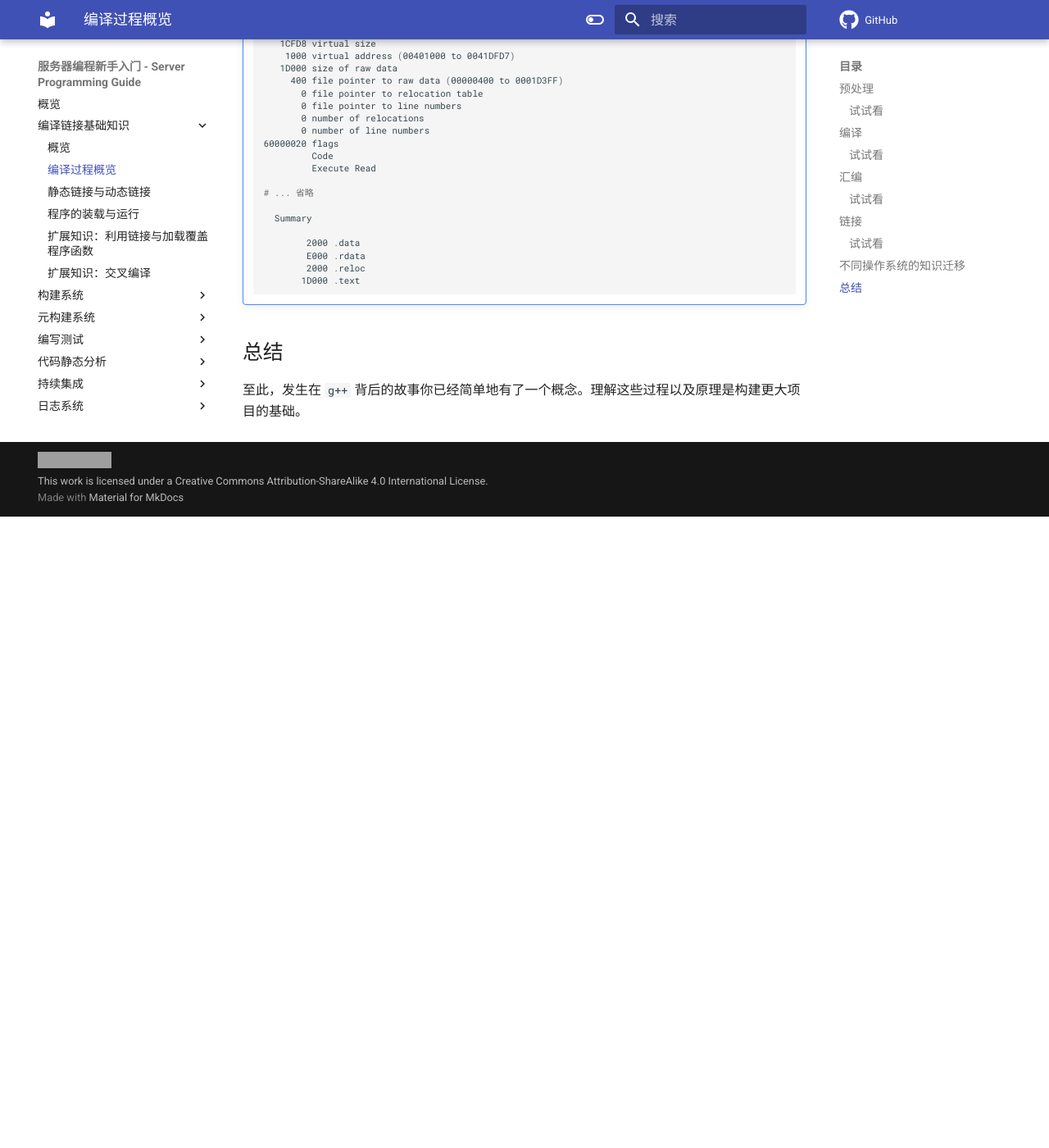
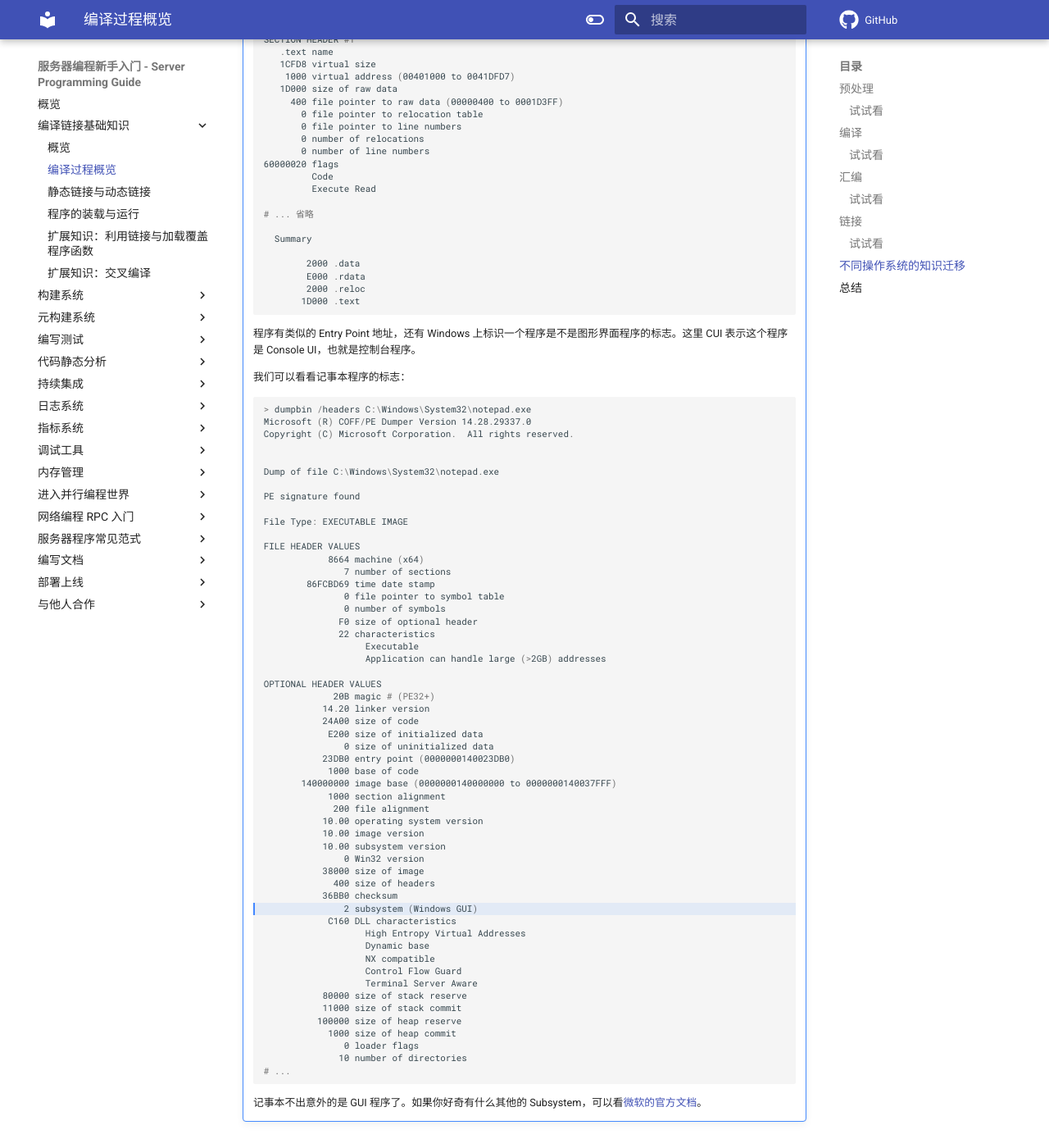
Before and after one commit to howardlau1999/server-programming-guide, an MkDocs documentation site: the page built from docs/basics/procedure.md, in a window 1280 px wide and 1400 px high, scrolled down 9821 px. Shown: the whole window at 82% size. Built offline with MkDocs 1.6.1 and Material for MkDocs 9.7.7, drawn with Linux system fonts in a browser that asks for light colours; emoji names are drawn with the system emoji font; comment, search, counter and statistics services are not loaded; before the commit the page ends 10451 px from its top, so only the background shows below that; some of the changed text lies outside the part shown; grey boxes are pictures that could not be loaded.

Commit message:
add notepad

````diff
--- a/docs/basics/procedure.md
+++ b/docs/basics/procedure.md
@@ -280,8 +280,8 @@
 
 可以看到，经过复杂的链接过程，我们终于得到了熟悉的可执行文件。
 
-???+note `a.out` 的由来
-    `a.out` 这个名字是起源于古老的 Unix 系统，是 "assembler output" 的缩写，来自于 Ken Thompson 的 PDP-7 汇编器。`a.out` 也是一种二进制格式，由于欠缺比较多的功能，逐渐被 ELF、PE 等格式替代。早期 Linux 系统也支持 `a.out` 文件格式，现在的 Linux 系统常用的都是 ELF 格式的二进制，而 `a.out` 格式在 Linux 内核 5.1 版本中被正式移除支持。而 `a.out` 这个名字仍然被用来作为编译器产物的默认名称。
+???+note "`a.out` 的由来"
+    `a.out` 这个名字是起源于古老的 Unix 系统，是 "assembler output" 的缩写，来自于 Ken Thompson 的 PDP-7 汇编器。`a.out` 也是一种二进制格式，由于欠缺比较多的功能，逐渐被 ELF、PE 等格式替代。早期 Linux 系统也支持 `a.out` 文件格式，现在的 Linux 系统常用的都是 ELF 格式的二进制，而 `a.out` 格式在 Linux 内核 5.1 版本中被正式移除支持。而 `a.out` 这个名字仍然被用来作为编译器产物的默认名称。更多故事可以参考[维基百科](https://en.wikipedia.org/wiki/A.out)。
 
 调用 `ld` 命令，只需要将我们希望链接的目标文件一股脑传进去就可以了。而一些系统库并不是以 `.o` 的目标文件形式存放的，而是以 `.a` 文件形式存放的。`.a` 文件其实就是将许多 `.o` 文件拼起来的文件。`.a` 文件往往都以 `lib***.a` 的形式命名。如果我们传参 `-labc`，那么链接器就会去寻找 `libabc.a` 这个文件。这个相当于是一个捷径。
 
@@ -342,7 +342,7 @@
 
     Windows 上的编译器是 `cl`，如果你用的是 Developer Powershell 的话，可以用这个命令编译程序。使用 `g++` 命令编译也可以。
 
-    ```powershell
+    ```powershell hl_lines="39 52"
     > cl /EHsc .\hello.cpp
     Microsoft (R) C/C++ Optimizing Compiler Version 19.28.29337 for x86
     Copyright (C) Microsoft Corporation.  All rights reserved.
@@ -446,6 +446,69 @@
            1D000 .text
     ```
 
+    程序有类似的 Entry Point 地址，还有 Windows 上标识一个程序是不是图形界面程序的标志。这里 CUI 表示这个程序是 Console UI，也就是控制台程序。
+
+    我们可以看看记事本程序的标志：
+
+    ```powershell hl_lines="41"
+    > dumpbin /headers C:\Windows\System32\notepad.exe
+    Microsoft (R) COFF/PE Dumper Version 14.28.29337.0
+    Copyright (C) Microsoft Corporation.  All rights reserved.
+
+
+    Dump of file C:\Windows\System32\notepad.exe
+
+    PE signature found
+
+    File Type: EXECUTABLE IMAGE
+
+    FILE HEADER VALUES
+                8664 machine (x64)
+                   7 number of sections
+            86FCBD69 time date stamp
+                   0 file pointer to symbol table
+                   0 number of symbols
+                  F0 size of optional header
+                  22 characteristics
+                       Executable
+                       Application can handle large (>2GB) addresses
+
+    OPTIONAL HEADER VALUES
+                 20B magic # (PE32+)
+               14.20 linker version
+               24A00 size of code
+                E200 size of initialized data
+                   0 size of uninitialized data
+               23DB0 entry point (0000000140023DB0)
+                1000 base of code
+           140000000 image base (0000000140000000 to 0000000140037FFF)
+                1000 section alignment
+                 200 file alignment
+               10.00 operating system version
+               10.00 image version
+               10.00 subsystem version
+                   0 Win32 version
+               38000 size of image
+                 400 size of headers
+               36BB0 checksum
+                   2 subsystem (Windows GUI)
+                C160 DLL characteristics
+                       High Entropy Virtual Addresses
+                       Dynamic base
+                       NX compatible
+                       Control Flow Guard
+                       Terminal Server Aware
+               80000 size of stack reserve
+               11000 size of stack commit
+              100000 size of heap reserve
+                1000 size of heap commit
+                   0 loader flags
+                  10 number of directories
+    # ...
+    ```
+
+    记事本不出意外的是 GUI 程序了。如果你好奇有什么其他的 Subsystem，可以看[微软的官方文档](https://docs.microsoft.com/en-us/cpp/build/reference/subsystem-specify-subsystem)。
+
 ## 总结
 
 至此，发生在 `g++` 背后的故事你已经简单地有了一个概念。理解这些过程以及原理是构建更大项目的基础。
````
